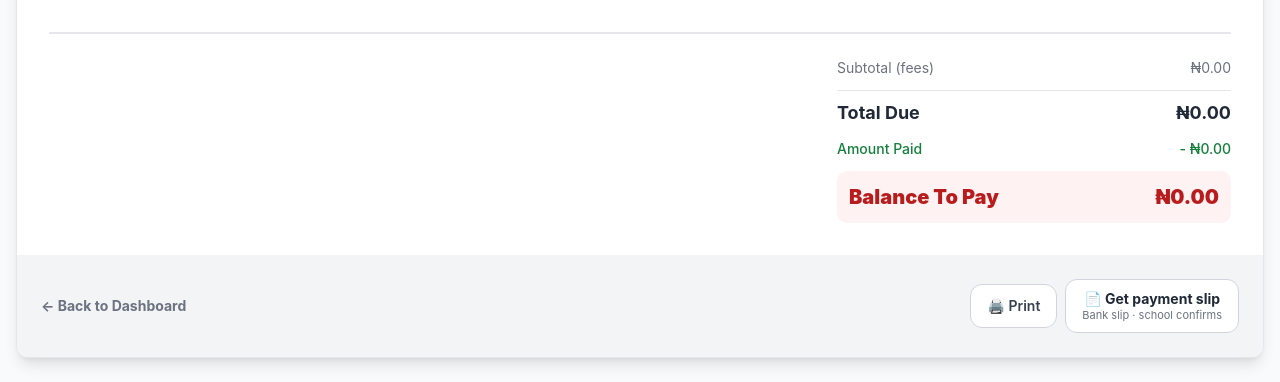
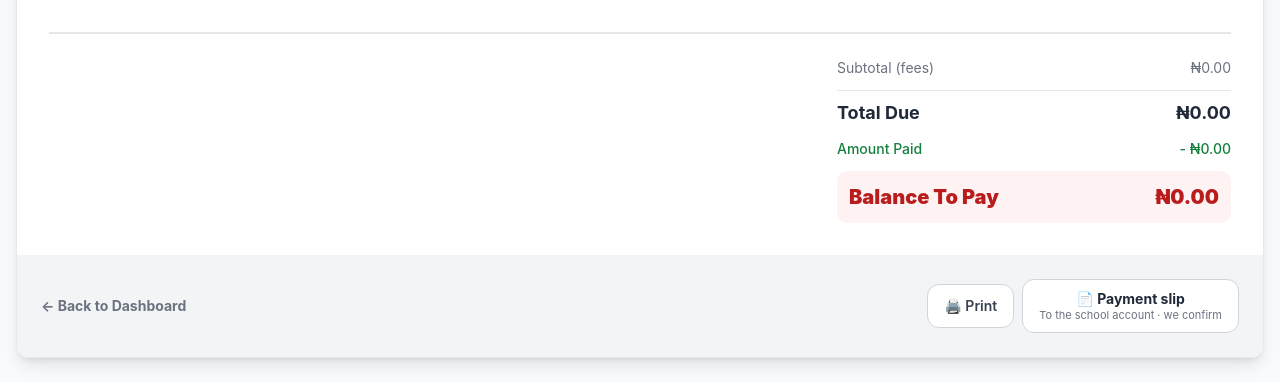
Before and after one commit to pgcsc170531/symfony-docker-starter, a Symfony app: template templates/tenant/invoice/show.html.twig in a window 1280 px wide. Shown: the part 455-837 px from the top of the page. Run offline with Twig, Linux system fonts and the light colour scheme; the template is opened without the code that fills it, so the values that code supplies are empty; some libraries are stand-ins or nearby versions.

Commit message:
Pay by transfer: say where the money goes, not where to go
'Pay at the bank / Slip' described a trip to a branch. The money goes to the
school's own account, so the wording is now:

  Dashboard: 'Pay by transfer / To the school account - we confirm'
  Invoice:   'Payment slip / To the school account - we confirm'

Same distinction from the previous commit (online confirms itself, this one
waits for the school), without implying a cash deposit at a counter.

```diff
--- a/templates/tenant/invoice/show.html.twig
+++ b/templates/tenant/invoice/show.html.twig
@@ -312,8 +312,8 @@
                     <form action="{{ path('app_tenant_payment_initiate', {invoice_id: invoice.id}) }}" method="post" class="order-2 w-full sm:order-4 sm:w-auto">
                         <input type="hidden" name="amount" value="{{ invoice.balanceDue }}">
                         <button type="submit" class="flex min-h-[54px] w-full flex-col items-center justify-center rounded-lg border border-ink-300 bg-white px-4 py-2 text-center leading-tight hover:bg-ink-50 sm:w-auto">
-                            <span class="text-sm font-bold text-ink-800">📄 Get payment slip</span>
-                            <span class="text-[11px] font-normal text-ink-500">Bank slip · school confirms</span>
+                            <span class="text-sm font-bold text-ink-800">📄 Payment slip</span>
+                            <span class="text-[11px] font-normal text-ink-500">To the school account · we confirm</span>
                         </button>
                     </form>
 
--- a/templates/tenant/parent/dashboard.html.twig
+++ b/templates/tenant/parent/dashboard.html.twig
@@ -342,8 +342,8 @@
                                         {% if invoice and debt > 0 %}
                                             <a href="{{ path('app_tenant_invoice_show', {id: invoice.id}) }}"
                                                class="order-2 flex min-h-[54px] w-full flex-col items-center justify-center rounded-lg border border-ink-300 bg-white px-3 py-2 text-center leading-tight transition-colors hover:border-accent-400 hover:bg-accent-50">
-                                                <span class="text-sm font-bold text-ink-800">🏦 Pay at the bank</span>
-                                                <span class="text-[11px] text-ink-500">Slip · school confirms</span>
+                                                <span class="text-sm font-bold text-ink-800">🏦 Pay by transfer</span>
+                                                <span class="text-[11px] text-ink-500">To the school account · we confirm</span>
                                             </a>
                                         {% endif %}
 
```
